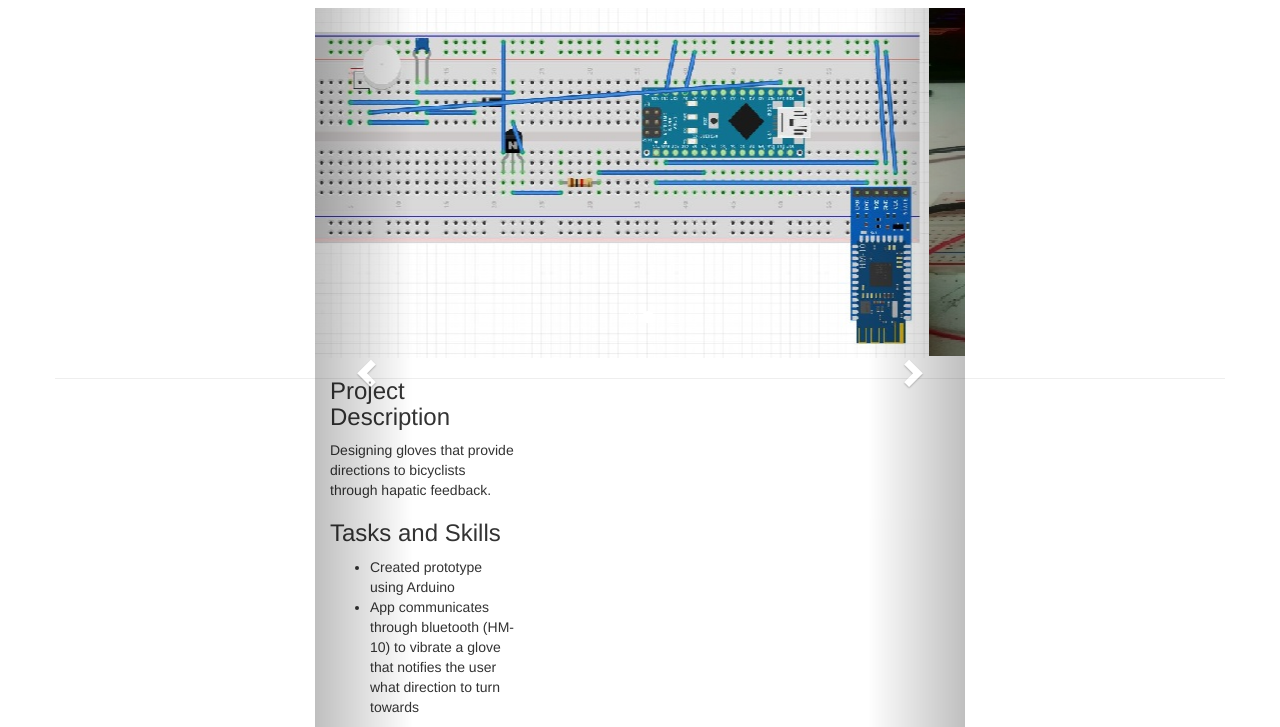
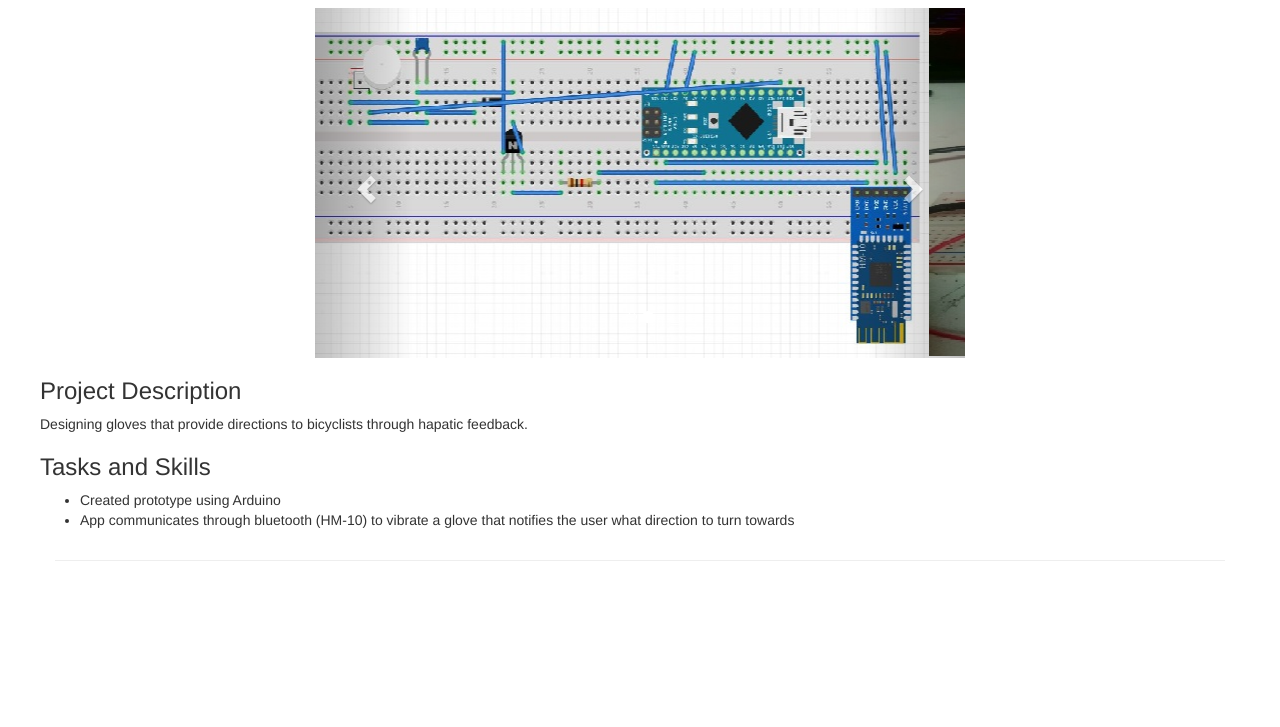
Before and after one commit to jasdeepsd/jasdeepd.github.io, a website: page bike.html in a window 1280 px wide. Shown: the part 172-899 px from the top of the page. After the commit the page ends 834 px from the top, so only its background shows below. Drawn offline with nearby package versions, Linux system fonts and the light colour scheme; files that its build step writes are made by us from their sources.

Commit message:
Update bike.html

```diff
--- a/bike.html
+++ b/bike.html
@@ -105,15 +105,7 @@
                 <div class="item">
                      <img src="img/portfolio/thumbnails/bikeproto.jpg"   >
                 </div>
-                  <div class="col-md-4">
-                <h3>Project Description</h3>
-                <p>Designing gloves that provide directions to bicyclists through hapatic feedback.</p>
-                <h3>Tasks and Skills</h3>
-                <ul>
-                    <li>Created prototype using Arduino </li>
-                    <li>App communicates through bluetooth (HM-10) to vibrate a glove that notifies the user what direction to turn towards</li>
-                </ul>
-            </div>
+
           <!-- Left and right controls -->
 
               <a class="left carousel-control" href="#myCarousel" data-slide="prev">
@@ -134,7 +126,15 @@
      </div>
 
 
-
+              <div >
+                <h3>Project Description</h3>
+                <p>Designing gloves that provide directions to bicyclists through hapatic feedback.</p>
+                <h3>Tasks and Skills</h3>
+                <ul>
+                    <li>Created prototype using Arduino </li>
+                    <li>App communicates through bluetooth (HM-10) to vibrate a glove that notifies the user what direction to turn towards</li>
+                </ul>
+            </div>
 
 
 
```
